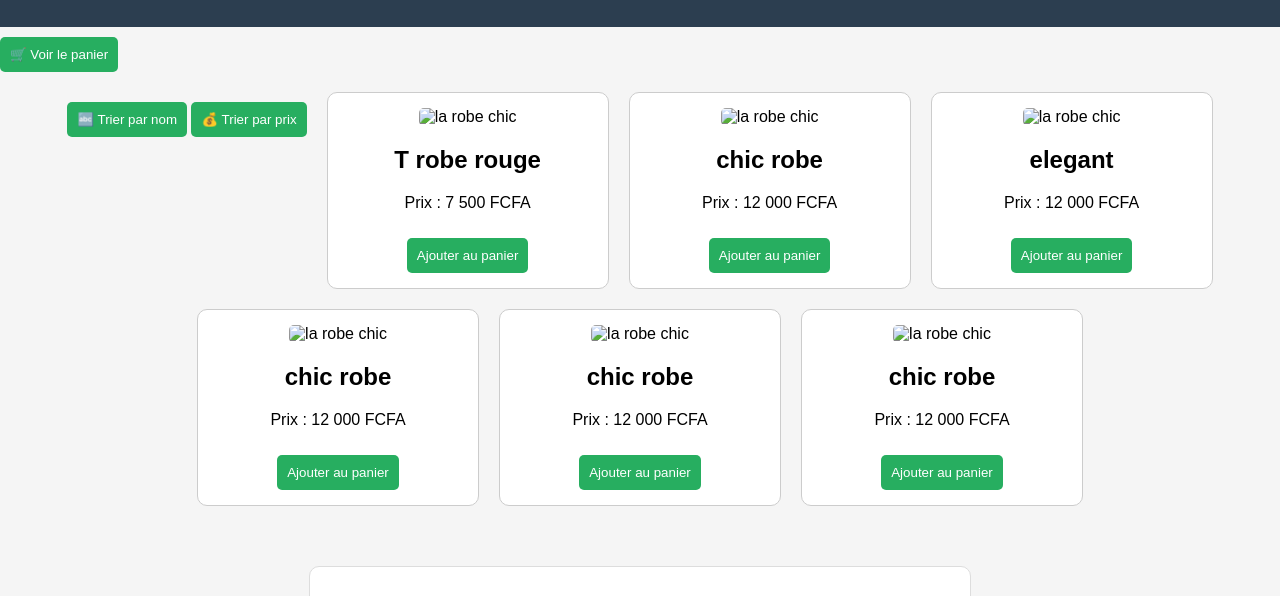
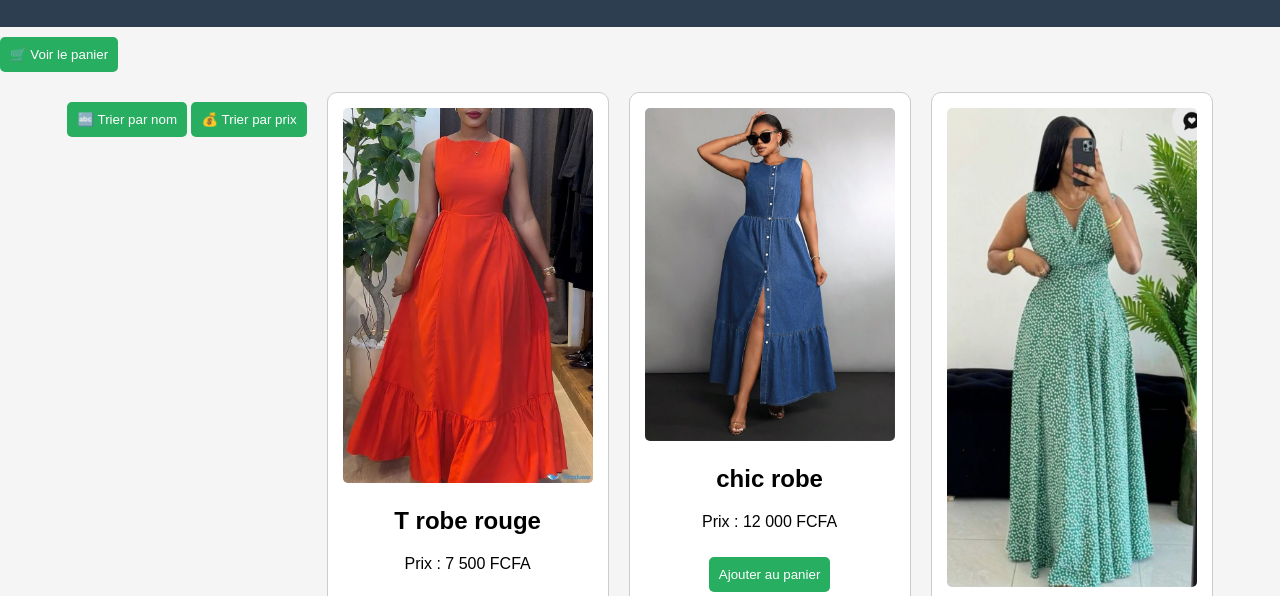
Before and after one commit to Parfait09/Brina-Style, a plain HTML site: page index2.html in a window 1280 px wide. Shown: the part 94-690 px from the top of the page. Drawn offline with Linux system fonts and the light colour scheme.

Commit message:
Update index2.html

```diff
--- a/index2.html
+++ b/index2.html
@@ -194,7 +194,7 @@ footer li {
 </div>
       <!-- Produit 1 -->
       <div class="produit">
-        <img src="image/photo1.jpg" alt="la robe chic" />
+        <img src="photo1.jpg" alt="la robe chic" />
         <h2>T robe rouge </h2>
         <p>Prix : 7 500 FCFA</p>
         <button onclick="ajouterAuPanier('robe rouge', 7500)">Ajouter au panier</button>
@@ -202,7 +202,7 @@ footer li {
 
       <!-- Produit 2 -->
       <div class="produit">
-        <img src="image/photo2.jpg" alt="la robe chic">
+        <img src="photo2.jpg" alt="la robe chic">
         <h2>chic robe</h2>
         <p>Prix : 12 000 FCFA</p>
         <button onclick="ajouterAuPanier('chic robe', 12 000)">Ajouter au panier</button>
@@ -210,7 +210,7 @@ footer li {
 
       <!-- Produit 3 -->
       <div class="produit">
-        <img src="image/photo3.jpg" alt="la robe chic">
+        <img src="photo3.jpg" alt="la robe chic">
         <h2>elegant</h2>
         <p>Prix : 12 000 FCFA</p>
         <button onclick="ajouterAuPanier('elegant', 12 000)">Ajouter au panier</button>
@@ -218,7 +218,7 @@ footer li {
 
       <!-- Produit 4 -->
       <div class="produit">
-        <img src="image/photo4.jpg" alt="la robe chic">
+        <img src="photo4.jpg" alt="la robe chic">
         <h2>chic robe</h2>
         <p>Prix : 12 000 FCFA</p>
         <button onclick="ajouterAuPanier('T-shirt blanc', 7500)">Ajouter au panier</button>
@@ -226,7 +226,7 @@ footer li {
 
       <!-- Produit 5 -->
       <div class="produit">
-        <img src="image/photo5.jpg" alt="la robe chic">
+        <img src="photo5.jpg" alt="la robe chic">
         <h2>chic robe</h2>
         <p>Prix : 12 000 FCFA</p>
         <button onclick="ajouterAuPanier('T-shirt blanc', 7500)">Ajouter au panier</button>
@@ -234,7 +234,7 @@ footer li {
 
       <!-- Produit 6 -->
       <div class="produit">
-        <img src="image/photo6.jpg" alt="la robe chic">
+        <img src="photo6.jpg" alt="la robe chic">
         <h2>chic robe</h2>
         <p>Prix : 12 000 FCFA</p>
         <button onclick="ajouterAuPanier('T-shirt blanc', 7500)">Ajouter au panier</button>
```
